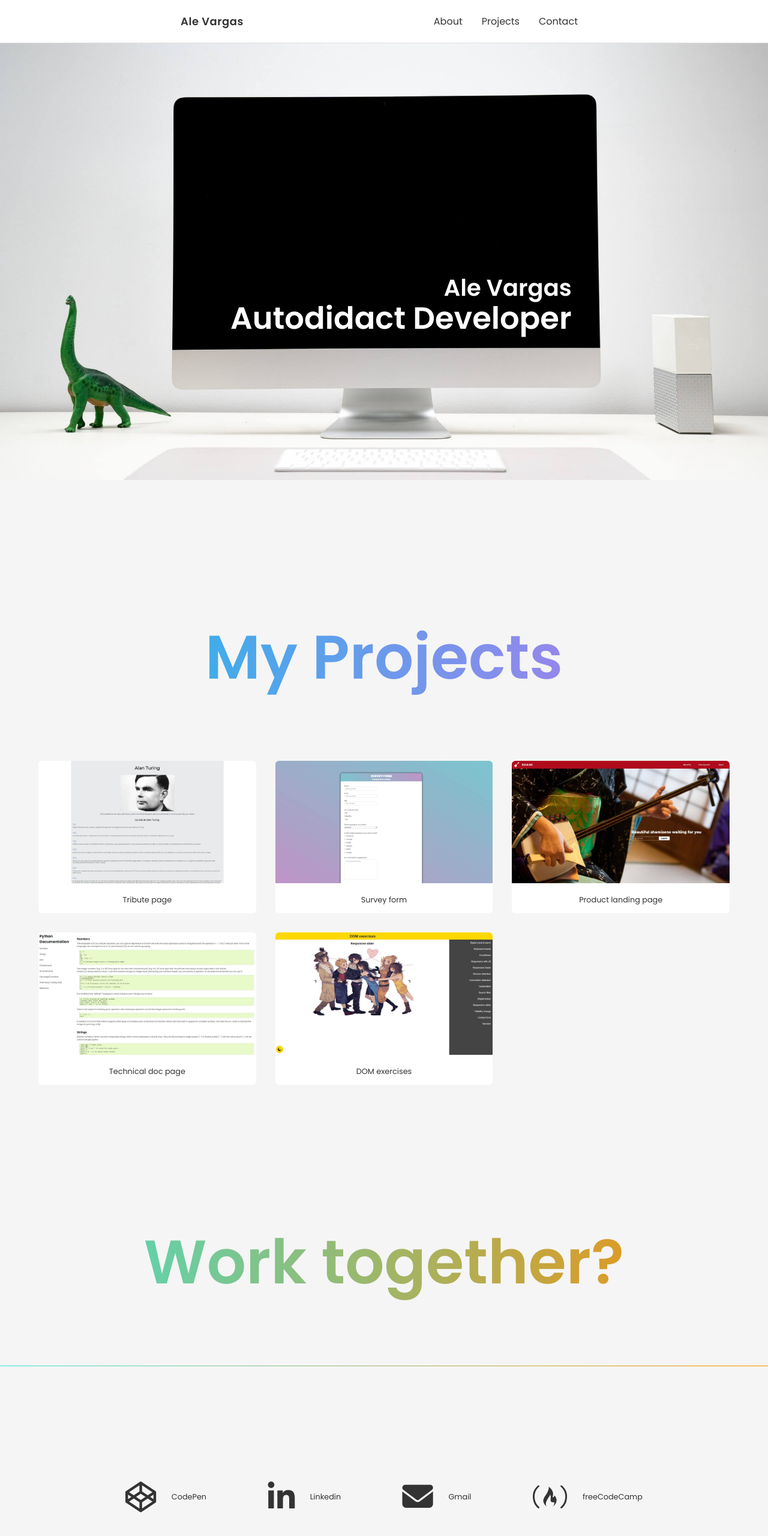
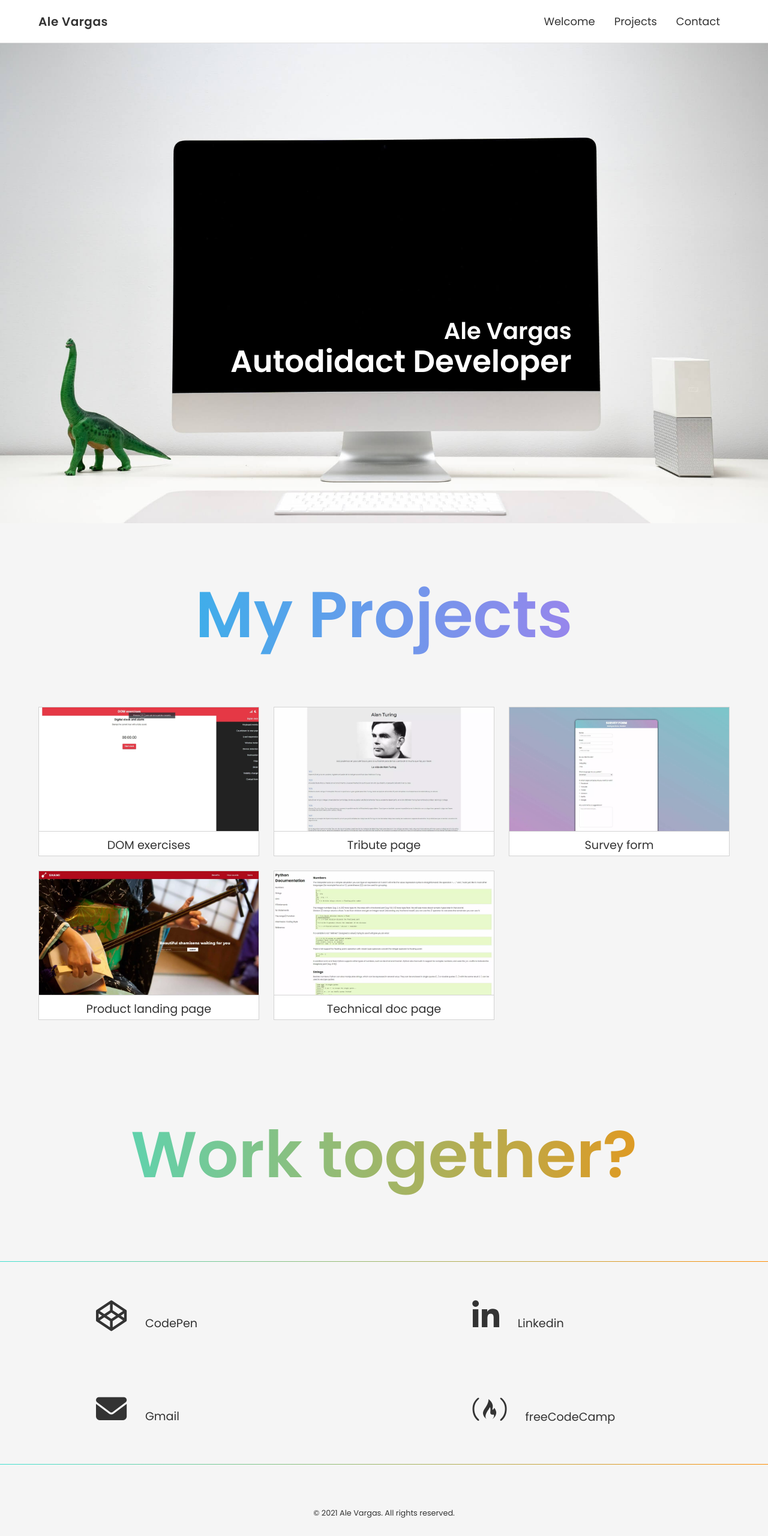
Before and after one commit to aleVargass/portfolio, a plain HTML site: page index.html in a window 1280 px wide. Shown: the top 2560 px of the page at 60% size. After the commit the page ends 2539 px from the top, so only its background shows below. Drawn offline with Linux system fonts and the light colour scheme.

Commit message:
page updated

```diff
--- a/index.html
+++ b/index.html
@@ -1,5 +1,5 @@
 <!DOCTYPE html>
-<html lang="en">
+<html lang="es">
 
 <head>
     <meta charset="UTF-8">
@@ -9,7 +9,6 @@
     <link rel="preconnect" href="https://fonts.gstatic.com" crossorigin>
     <link href="https://fonts.googleapis.com/css2?family=Poppins:wght@400;600&display=swap" rel="stylesheet">
     <link rel="stylesheet" href="styles/variables.css">
-    <link rel="stylesheet" href="styles/globals.css">
     <link rel="stylesheet" href="styles/menu.css">
     <link rel="stylesheet" href="styles/welcome-section.css">
     <link rel="stylesheet" href="styles/projects-section.css">
@@ -29,28 +28,17 @@
         <!-- should always be at the top of the viewport -->
         <!-- at least 1 link to navigate to the section -->
         <nav id="navbar">
-            <a href="#welcome-section" class="header-item" data-text="About">
-                About
-            </a>
-            <a href="#projects" class="header-item" data-text="Projects">
-                Projects
-            </a>
-            <a href="#contact-section" class="header-item" data-text="Contact">
-                Contact
-            </a>
+            <a href="#welcome-section" class="header-item" data-text="About">Welcome</a>
+            <a href="#projects-section" class="header-item" data-text="Projects">Projects</a>
+            <a href="#contact-section" class="header-item" data-text="Contact">Contact</a>
         </nav>
-        <i id="hamburger" class="fas fa-bars"></i>
+        <i id="hamburger" class="fa-solid fa-bars"></i>
     </header>
+
     <div id="menu-mobile">
-        <a href="#welcome-section" class="mobile-item" data-text="About">
-            About
-        </a>
-        <a href="#projects" class="mobile-item" data-text="Projects">
-            Projects
-        </a>
-        <a href="#contact-section" class="mobile-item" data-text="Contact">
-            Contact
-        </a>
+        <a href="#welcome-section" class="mobile-item" data-text="About">Welcome</a>
+        <a href="#projects-section" class="mobile-item" data-text="Projects">Projects</a>
+        <a href="#contact-section" class="mobile-item" data-text="Contact">Contact</a>
     </div>
     <div class="overlay"></div>
 
@@ -58,10 +46,10 @@
         <!-- section id=welcome-section-->
         <!-- height welcome-section === heigh of the viewport -->
         <section id="welcome-section">
-            <picture>
+            <picture class="pictures">
                 <source class="hero-img" srcset="assets/hero/mobile.png" media="(max-width: 425px)">
                 <source class="hero-img" srcset="assets/hero/tablet.jpg" media="(max-width: 768px)">
-                <img class="hero-img" src="assets/hero/desktop.jpg">
+                <img class="hero-img" src="assets/hero/desktop.jpg" alt="">
             </picture>
             <!--  h1-->
             <h1 id="name">Ale Vargas<span id="description"><br>Autodidact Developer</span></h1>
@@ -69,74 +57,65 @@
         </section>
 
         <!-- section id=projects -->
-        <section id="projects">
-            <h2 id="projects__header">My Projects</h2>
+        <section id="projects-section">
+            <h2 id="projects__h2">My Projects</h2>
             <div id="projects__grid">
                 <a href="#" class="project-tile">
-                    <img src="assets/projects/tribute-page.jpg" alt="">
+                    <img class="project-tile__img" src="assets/projects/domExercises.webp" alt="page about dom exercises">
+                    DOM exercises
+                </a>
+                <a href="#" class="project-tile">
+                    <img class="project-tile__img" src="assets/projects/tribute-page.webp" alt="tribute page to alan turing">
                     Tribute page
                 </a>
                 <!-- at least one element class=project-tile -->
                 <!-- at least one link -->
                 <a href="#" class="project-tile">
-                    <img src="assets/projects/survey-form.jpg" alt="">
+                    <img class="project-tile__img" src="assets/projects/survey-form.webp" alt="survey form">
                     Survey form
                 </a>
                 <a href="#" class="project-tile">
-                    <img src="assets/projects/product-landing-page.jpg" alt="">
+                    <img class="project-tile__img" src="assets/projects/product-landing-page.webp" alt="landing page about shamisen">
                     Product landing page
                 </a>
                 <a href="#" class="project-tile">
-                    <img src="assets/projects/technical-documentation-page.jpg" alt="">
+                    <img class="project-tile__img" src="assets/projects/technical-documentation-page.webp" alt="documentaion page about python">
                     Technical doc page
-                </a>
-                <a href="#" class="project-tile">
-                    <img src="assets/projects/DOM-exercises.jpg" alt="">
-                    DOM exercises
                 </a>
             </div>
         </section>
 
         <section id="contact-section">
-            <h2 id="contact-title">Work together?</h2>
+            <h2 id="contact-section__h2">Work together?</h2>
             <div class="line-gradient"></div>
             <div id="icons-container">
-                <a href="#" target="_blank" rel="noopener">
-                    <figure>
+                <a class="contact-section__icon" href="https://codepen.io/your-work/" target="_blank" rel="noopener">
                         <i class="fab fa-codepen icon-contact"></i>
-                        <figcaption>CodePen</figcaption>
-                    </figure>
+                        CodePen
                 </a>
-                <a href="#" target="_blank" rel="noopener">
-                    <figure>
+                <a class="contact-section__icon" href="https://www.linkedin.com/in/alejandro-vargas-quevedo-a27112190/" target="_blank" rel="noopener">
                         <i class="fab fa-linkedin-in icon-contact"></i>
-                        <figcaption>Linkedin</figcaption>
-                    </figure>
+                        Linkedin
                 </a>
-                <a href="#" target="_blank" rel="noopener">
-                    <figure>
-                        <i class="fas fa-envelope icon-contact"></i>
-                        <figcaption>Gmail</figcaption>
-                    </figure>
+                <a class="contact-section__icon" href="https://mail.google.com/mail/u/2/#inbox?compose=GTvVlcRwPVmtkbGpZTbxwSDMWhxFNqFDlNHKldxPwzjTpdzmbMhRjnHcNSXtPPlnVgLScPzqNFjnH" target="_blank" rel="noopener">
+                        <i class="fa-solid fa-envelope icon-contact"></i>
+                        Gmail
                 </a>
                 <!-- 1 link id=profile-link -->
-                <a href="https://www.freecodecamp.org/seclet" target="_blank" rel="noopener" id="profile-link">
-                    <figure>
+                <a class="contact-section__icon" href="https://www.freecodecamp.org/seclet" target="_blank" rel="noopener" id="profile-link">
                         <i class="fab fa-free-code-camp icon-contact"></i>
-                        <figcaption>freeCodeCamp</figcaption>
-                    </figure>
+                        freeCodeCamp
                 </a>
             </div>
             <div class="line-gradient"></div>
         </section>
     </main>
 
-    <footer>
+    <footer class="footer">
         <p>© <time>2021</time> Ale Vargas. All rights reserved.</p>
     </footer>
-    <script src="scripts/hamburger-btn.js"></script>
-    <script src="https://kit.fontawesome.com/31472ae095.js" crossorigin="anonymous"></script>
-
+    <script src="https://kit.fontawesome.com/7f3051e63a.js" crossorigin="anonymous"></script>
+    <script src="./scripts/hamburger-btn.js"></script>
 </body>
 
 </html>
--- a/scripts/hamburger-btn.js
+++ b/scripts/hamburger-btn.js
@@ -1,10 +1,10 @@
-const hamburgerBttn = document.getElementById("hamburger"),
+const $hambugerBtn = document.getElementById("hamburger"),
 menuMobile = document.getElementById("menu-mobile"),
 overlay = document.querySelector(".overlay");
 
 document.addEventListener("click", e => {
-    if (e.target === hamburgerBttn ||
-        e.target.matches("#hamburger *") ||
+    console.log(e.target);
+    if (e.target === $hambugerBtn ||
         e.target.matches(".mobile-item")) {
         menuMobile.classList.toggle("display");
         document.body.classList.toggle("overflowYHidden");
--- a/styles/contact-section.css
+++ b/styles/contact-section.css
@@ -1,7 +1,6 @@
-#contact-title {
-    margin-top: 15vw;
-    margin-bottom: 7.5vw;
-    padding-top: 2vw;
+#contact-section__h2 {
+    padding-top: 15vw;
+    padding-bottom: 7.5vw;
     display: flex;
     justify-content: center;
     background: linear-gradient(90deg,#40E0D0,#FF8C00,#FF0080);
@@ -10,7 +9,7 @@
     background-clip: border-box;
     -webkit-background-clip: text;
     color: transparent;
-    font-size: 8vw;
+    font-size: 12vw;
 }
 
 .line-gradient {
@@ -23,25 +22,16 @@
 #icons-container {
     width: 100%;
     height: auto;
-    margin: 15vw 0;
-    display: flex;
-    justify-content: center;
-    align-items: center;
-    flex-wrap: wrap;
-    gap: 12vw;
+    padding: 5vw;
+    display: grid;
+    grid-template-columns: repeat(2, 1fr);
+    gap: 7vw;
 }
 
-#icons-container a {
+.contact-section__icon {
+    font-size: 3.5vw;
     color: var(--black-color);
     text-decoration: none;
-}
-
-#icons-container figure {
-    display: flex;
-}
-
-#icons-container figure:hover {
-    opacity: .6;
 }
 
 .icon-contact {
@@ -52,12 +42,6 @@
     font-size: 8vw;
 }
 
-#icons-container figcaption {
-    display: flex;
-    align-items: center;
-    font-size: 3vw;
-}
-
 @media (min-width: 769px) {
     #icons-container {
         gap: 10vw;
@@ -65,12 +49,19 @@
 }
 
 @media (min-width: 1025px) {
+    #contact-section__h2 {
+        padding-top: 144px;
+        font-size: 108px;
+    }
+
+
     #icons-container {
         gap: 8vw;
     }
 
-    #icons-container figcaption {
-        font-size: 1vw;
+    .contact-section__icon {
+        margin-left: 7.5vw;
+        font-size: 1.5vw;
     }
 
     .icon-contact {
--- a/styles/footer.css
+++ b/styles/footer.css
@@ -1,19 +1,20 @@
-footer {
+.footer {
     grid-area: footer;
     margin-top: 5vw;
     display: flex;
     justify-content: center;
-    font-size: 3vw;
+    font-size: 3.5vw;
+    padding: 8px;
 }
 
 @media (min-width: 426px) {
-    footer {
+    .footer {
         font-size: 2vw;
     }
 }
 
 @media (min-width: 1024px) {
-    footer {
+    .footer {
         font-size: 1vw;
     }
 }
--- a/styles/globals.css
+++ /dev/null
@@ -1,15 +0,0 @@
-html {
-    box-sizing: border-box;
-}
-
-*, *::before, *::after {
-    box-sizing: inherit;
-    margin: 0;
-    padding: 0;
-}
-
-body {
-    background-color: var(--smoke-color);
-    color: var(--black-color);
-    font-family: 'Poppins', sans-serif;
-}
--- a/styles/menu.css
+++ b/styles/menu.css
@@ -1,19 +1,19 @@
 /* mobile */
 .header {
-    position: fixed;
-    width: 100%;
+    z-index: 5;
+    position: sticky;
+    top: 0;
     height: 13vw;
-    z-index: 10;
     display: flex;
     align-items: center;
     justify-content: space-between;
     background-color: var(--white-color);
-    border-bottom: solid 1px var(--border-gray-color);
+    border-bottom: 1px solid var(--border-gray-color);
 }
 
 #header-title{
     margin-left: 6vw;
-    font-size: 4vw;
+    font-size: 4.5vw;
     color: var(--black-color);
     text-decoration: none;
     font-weight: 600;
@@ -26,23 +26,22 @@
 
 #hamburger{
     margin-right: 4vw;
-    font-size: 5vw;
+    font-size: 5.25vw;
 }
 
 #menu-mobile {
     position: fixed;
-    top: -17rem;
-    left: 50%;
-    transform: translateX(-50%);
+    left: 20%;
+    top: -300px;
     z-index: 5;
+    border-radius: 4px;
     background: var(--white-color);
-    border-radius: .5rem;
-    border: solid 1px var(--border-gray-color);
-    transition: all 400ms ease-in-out;
+    border: solid 1px var #000;
+    transition: transform 500ms ease;
 }
 
 #menu-mobile.display {
-    top: 12rem;
+    transform: translateY(70vh);
 }
 
 .mobile-item {
@@ -55,15 +54,19 @@
     color: var(--black-color);
 }
 
+body.overflowYHidden {
+    overflow-y: hidden;
+}
+
 .overlay {
+    z-index: 1;
     position: absolute;
     width: 100%;
-    height: 100vh;
-    z-index: 1;
+    height: 100%;
     visibility: hidden;
     opacity: 0;
-    background: linear-gradient(#303030, transparent);
-    transition: all 400ms ease-in-out;
+    background: #303030;
+    transition: all 500ms ease;
 }
 
 .overlay.visible {
@@ -71,9 +74,6 @@
     opacity: 1;
 }
 
-body.overflowYHidden {
-    overflow-y: hidden;
-}
 
 /* tablet */
 @media (min-width: 426px) {
@@ -114,10 +114,16 @@ body.overflowYHidden {
 /* desktop */
 @media (min-width: 769px) {
     .header {
-        justify-content: space-evenly;
+        justify-content: space-between;
     }
 
     #header-title {
-        margin-left: 0;
+        margin-left: 5vw;
+        font-size: 20px;
+    }
+
+    #navbar {
+        font-size: 18px;
+        margin-right: 5vw;
     }
 }
--- a/styles/projects-section.css
+++ b/styles/projects-section.css
@@ -1,10 +1,9 @@
-#projects__header {
+#projects__h2 {
     display: flex;
     justify-content: center;
-    margin-top: 15vw;
-    margin-bottom: 7.5vw;
-    padding-top: 2vw;
-    font-size: 8vw;
+    padding-top: 15vw;
+    padding-bottom: 7.5vw;
+    font-size: 14vw;
     background: linear-gradient(90deg, #12c2e9,#c471ed, #f64f59);
     /* background: linear-gradient(); debe de colocarse arriba de -webkit-background-clip: text; */
     background-size: 200%;
@@ -30,21 +29,19 @@
     pointer-events: none;
     display: grid;
     grid-template-columns: 1fr;
-    gap: 32px;
+    gap: 24px;
 }
 
 .project-tile{
     pointer-events: auto;
-    border-radius: 6px;
     transition: all 325ms;
     /* text */
     text-align: center;
-    font-size: 3vw;
-    line-height: 7vw;
-    padding-bottom: 2vw;
+    font-size: 5vw;
     text-decoration: none;
     color: var(--black-color);
     background-color: var(--white-color);
+    border: 1px solid lightgray;
 }
 
 .project-tile:hover {
@@ -56,11 +53,10 @@
     opacity: .25;
 }
 
-.project-tile img{
+.project-tile__img{
+    border-bottom: 1px solid lightgray;
     width: 100%;
     height: auto;
-    border-top-left-radius: 6px;
-    border-top-right-radius: 6px;
 }
 
 @media (min-width: 426px) {
@@ -71,7 +67,6 @@
     .project-tile {
         padding-bottom: 1.75vw;
         font-size: 2.75vw;
-        line-height: 5vw;
     }
 }
 
@@ -83,19 +78,23 @@
     .project-tile {
         padding-bottom: 1vw;
         font-size: 2.25vw;
-        line-height: 4vw;
     }
 }
 
 @media (min-width: 1025px) {
+    #projects__h2 {
+        font-size: 108px;
+        padding: 72px;
+    }
+
     #projects__grid {
         grid-template-columns: repeat(3, 1fr);
         padding: 0 64px;
     }
 
     .project-tile {
-        padding-bottom: .5vw;
-        font-size: 1vw;
-        line-height: 2.5vw;
+        padding-bottom: .25vw;
+        font-size: 1.5vw;
     }
+
 }
--- a/styles/variables.css
+++ b/styles/variables.css
@@ -5,3 +5,19 @@
     --border-gray-color: #e0e0e0;
     --white-color: #fff;
 }
+
+html {
+    box-sizing: border-box;
+}
+
+*, *::before, *::after {
+    box-sizing: inherit;
+    margin: 0;
+    padding: 0;
+}
+
+body {
+    background-color: var(--smoke-color);
+    color: var(--black-color);
+    font-family: 'Poppins', sans-serif;
+}
--- a/styles/welcome-section.css
+++ b/styles/welcome-section.css
@@ -1,11 +1,10 @@
 #welcome-section {
     position: relative;
     display: block;
-    top: 13vw;
-    height: 100%; /* requerimiento*/
+    height: 100%; /* required*/
 }
 
-picture {
+.picture {
     display: block;
     font-size: 0;
 }
```
Also changed, not shown: assets/projects/DOM-exercises.jpg (deleted), assets/projects/DOM-exercises.webp (added), assets/projects/domExercises.webp (added), assets/projects/product-landing-page.jpg (deleted), assets/projects/product-landing-page.webp (added), assets/projects/survey-form.jpg (deleted), assets/projects/survey-form.webp (added), assets/projects/technical-documentation-page.jpg (deleted), assets/projects/technical-documentation-page.webp (added), assets/projects/tribute-page.jpg (deleted), assets/projects/tribute-page.webp (added).
